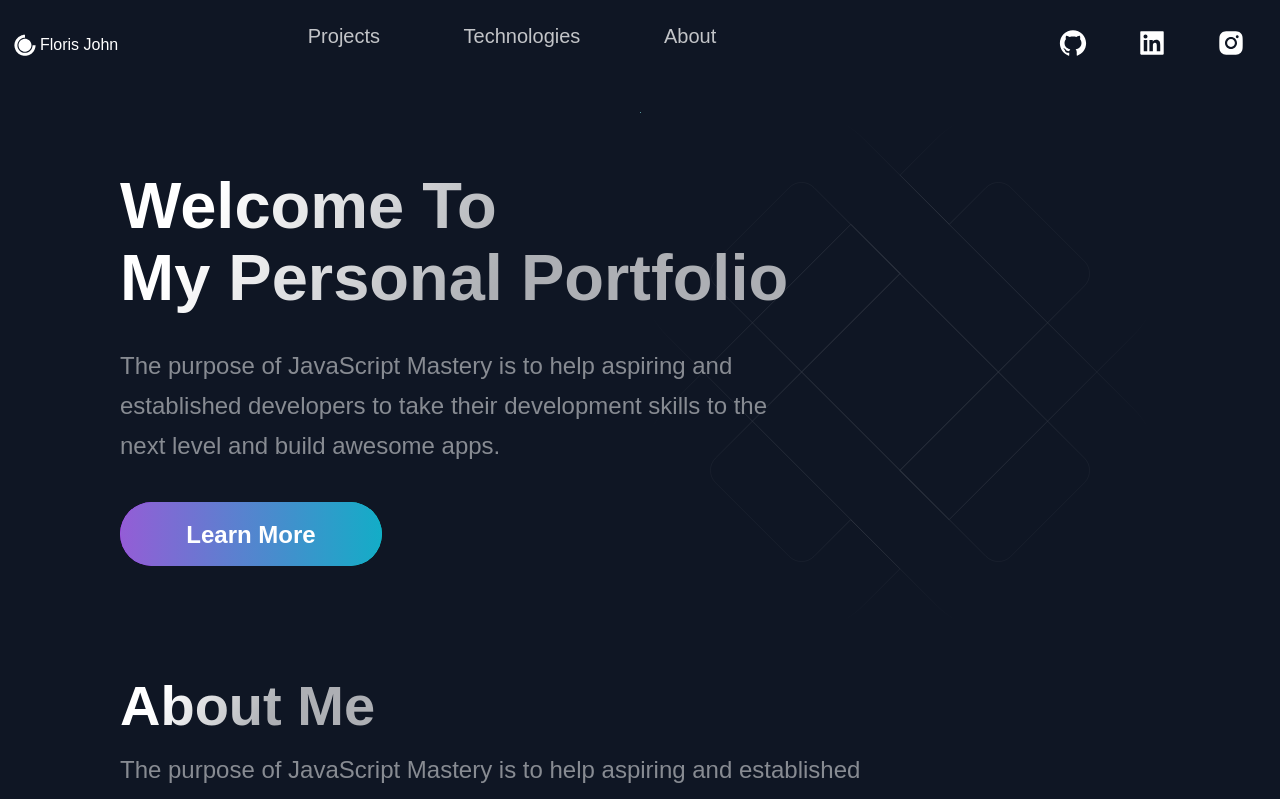
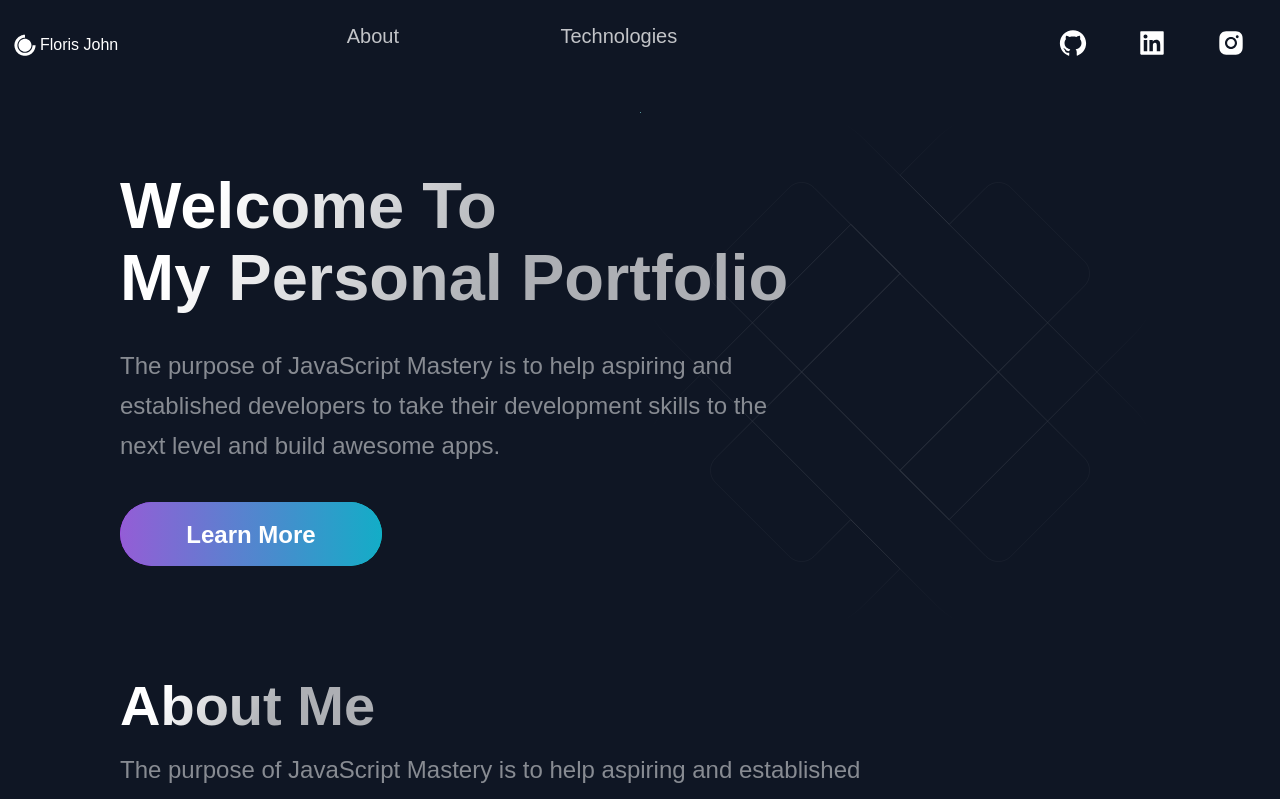
Before and after one commit to florijohn/portfolio-website, a Next.js app: page / in a window 1280 px wide. Shown: the top 799 px of the page. Built offline with nearby package versions, Linux system fonts and the light colour scheme; a web font is replaced by a local one.

Commit message:
Update Header.js

```diff
--- a/src/components/Header/Header.js
+++ b/src/components/Header/Header.js
@@ -16,18 +16,13 @@ const Header = () =>  (
     </Div1>
     <Div2>
       <li>
-        <Link href="#projects">
-          <NavLink>Projects</NavLink>
+        <Link href="#about">
+          <NavLink>About</NavLink>
         </Link>
       </li>
       <li>
         <Link href="#tech">
           <NavLink>Technologies</NavLink>
-        </Link>
-      </li>
-      <li>
-        <Link href="#about">
-          <NavLink>About</NavLink>
         </Link>
       </li>
     </Div2>
```
